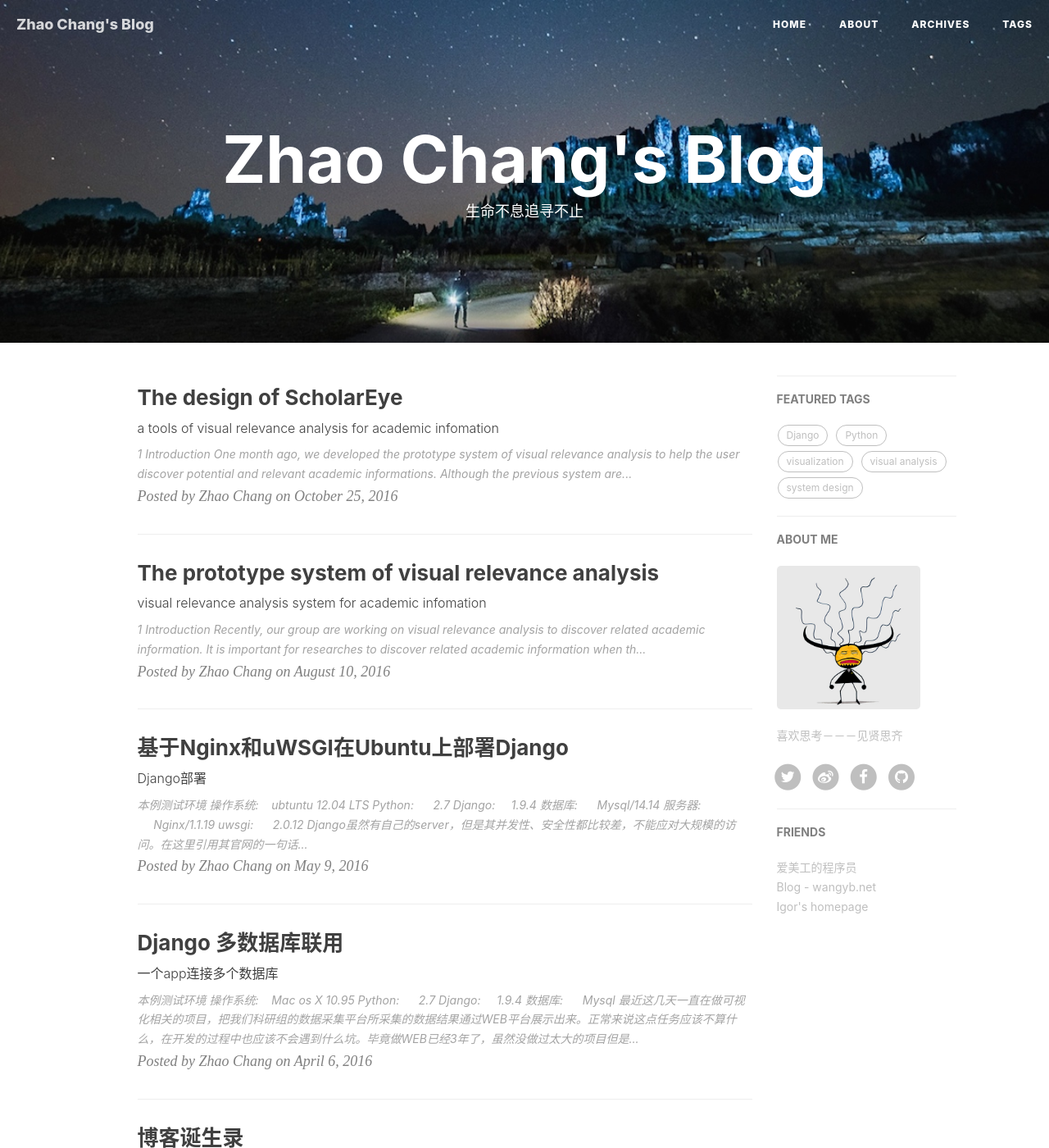
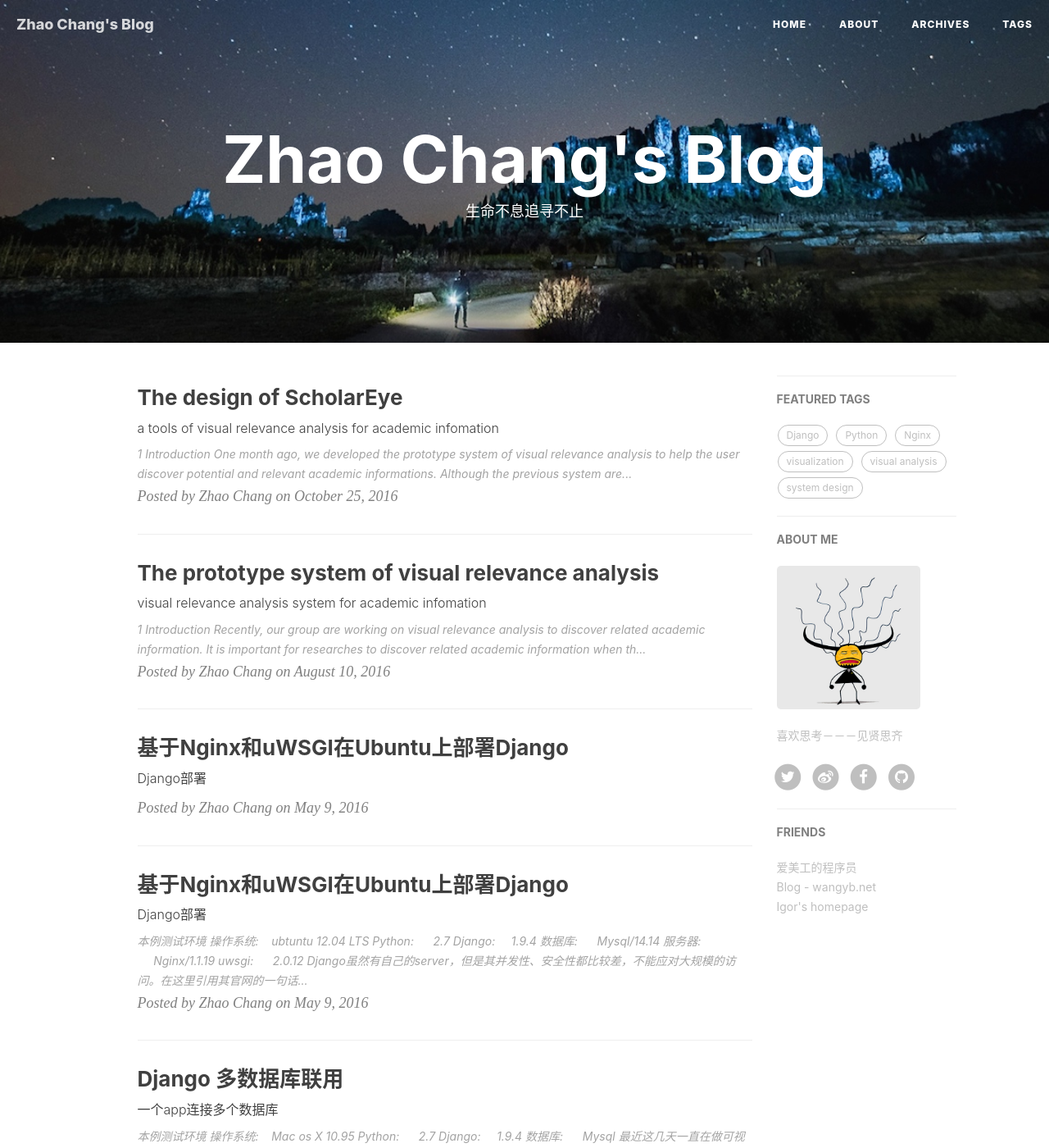
Before and after one commit to chiaome/chiaome.github.io, a Jekyll site: the page built from index.html, in a window 1280 px wide and 1400 px high. Shown: the whole window at 82% size. Built offline with Jekyll 4.4.1, drawn with Linux system fonts in a browser that asks for light colours; nearby versions of some CDN libraries; the list of posts is cut into pages by our own code; comment, search, counter and statistics services are not loaded.

Commit message:
add the third article

```diff
--- /dev/null
+++ b/_posts/2016-07-09-my-work.markdown
@@ -0,0 +1,12 @@
+---
+layout:     post
+title:      "基于Nginx和uWSGI在Ubuntu上部署Django"
+subtitle:   "Django部署"
+date:       2016-05-09
+author:     "Zhao Chang"
+header-img: "img/post-bg-unix-linux.jpg"
+tags:
+    - Django
+    - Python
+    - Nginx
+---
--- a/_posts/2016-08-10-the-prototype-system-of-visual-analysis.markdown
+++ b/_posts/2016-08-10-the-prototype-system-of-visual-analysis.markdown
@@ -4,7 +4,7 @@
 subtitle:   "visual relevance analysis system for academic infomation"
 date:       2016-08-10
 author:     "Zhao Chang"
-header-img: "img/prototype/network.png"
+header-img: "img/prototype/chiao-prototype.jpg"
 tags:
     - visualization
     - visual analysis
```
Also changed, not shown: 12 other files.
